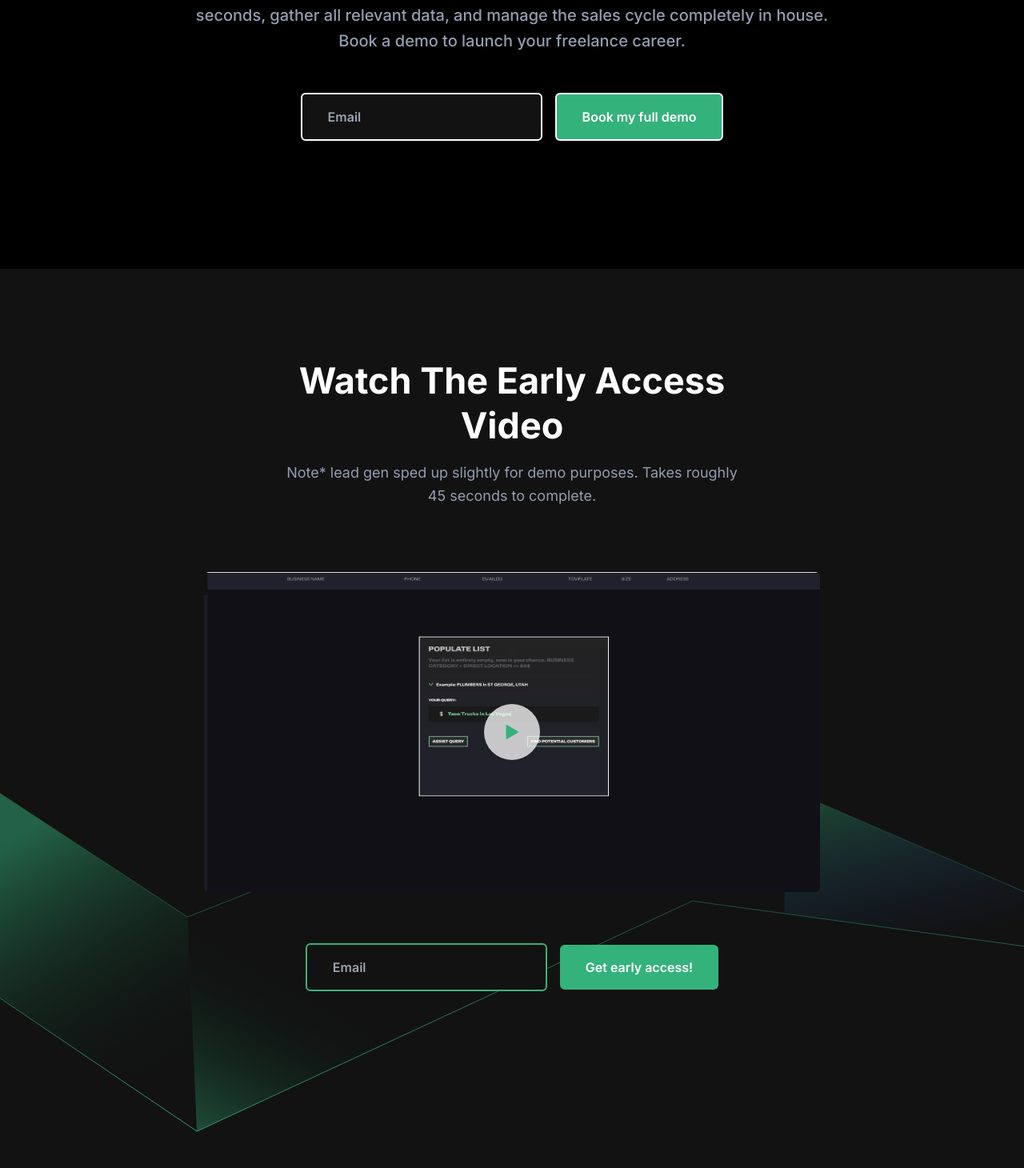
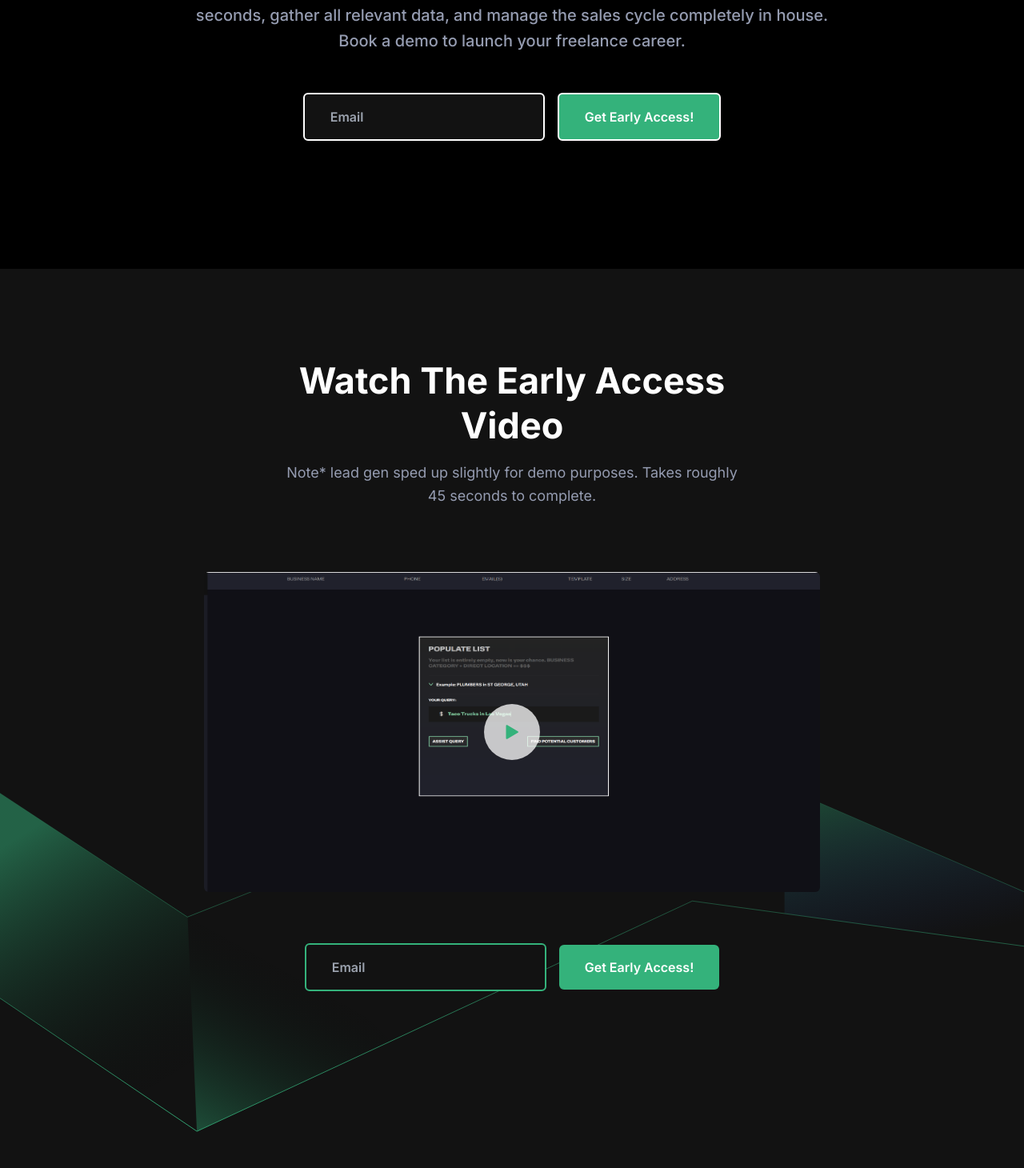
Before and after one commit to xEpiqq/scavenger-email-collect, a Next.js app: page / in a window 1280 px wide. Shown: the part 290-1750 px from the top of the page at 80% size. Built offline with nearby package versions, Linux system fonts and the light colour scheme.

Commit message:
get early access

```diff
--- a/components/Features/index.tsx
+++ b/components/Features/index.tsx
@@ -47,7 +47,7 @@ const Features = () => {
           <input onKeyDown={(e) => {if (e.key === "Enter") {uploadEmail()}}}
           value={email} onChange={(e) => {setEmail(e.target.value)}} type="email" placeholder="Email" className="rounded-md py-4 px-8 text-base font-semibold text-black duration-300 ease-in-out dark:text-black dark:bg-white border-2 border-primary" />
           <button onClick={uploadEmail} className="rounded-md bg-primary py-4 px-8 text-base font-semibold text-white duration-300 ease-in-out hover:bg-black/30 dark:bg-primary dark:text-white dark:hover:bg-white/30">
-            Get the full demo!
+            Get Early Access!
           </button>
         </div>
 
--- a/components/Hero/index.tsx
+++ b/components/Hero/index.tsx
@@ -46,7 +46,7 @@ const Hero = () => {
                     onKeyDown={(e) => {if (e.key === "Enter") {uploadEmail()}}}
                   value={email} onChange={(e) => {setEmail(e.target.value)}} type="email" placeholder="Email" className="rounded-md py-4 px-8 text-base font-semibold text-black duration-300 ease-in-out dark:text-black dark:bg-white border-2 border-white" />
                   <button onClick={uploadEmail} className="rounded-md bg-primary py-4 px-8 text-base font-semibold text-white duration-300 ease-in-out hover:bg-black/30 dark:bg-black border-white border-2 dark:text-white dark:hover:bg-white/30">
-                    Book my full demo
+                    Get Early Access!
                   </button>
                 </div>
                 </div>
--- a/components/Video/index.tsx
+++ b/components/Video/index.tsx
@@ -76,7 +76,7 @@ const Video = () => {
                   <input value={email} onKeyDown={(e) => {if (e.key === "Enter") {uploadEmail()}}}
                   onChange={(e) => {setEmail(e.target.value)}} type="email" placeholder="Email" className="rounded-md py-4 px-8 text-base font-semibold text-white duration-300 ease-in-out dark:text-white dark:bg-white border-2 border-primary" />
                   <button onClick={uploadEmail} className="rounded-md bg-primary py-4 px-8 text-base font-semibold text-white duration-300 ease-in-out hover:bg-black/30 dark:bg-primary dark:text-white dark:hover:bg-white/30">
-                    Get early access!
+                    Get Early Access!
                   </button>
                 </div>
 
```
